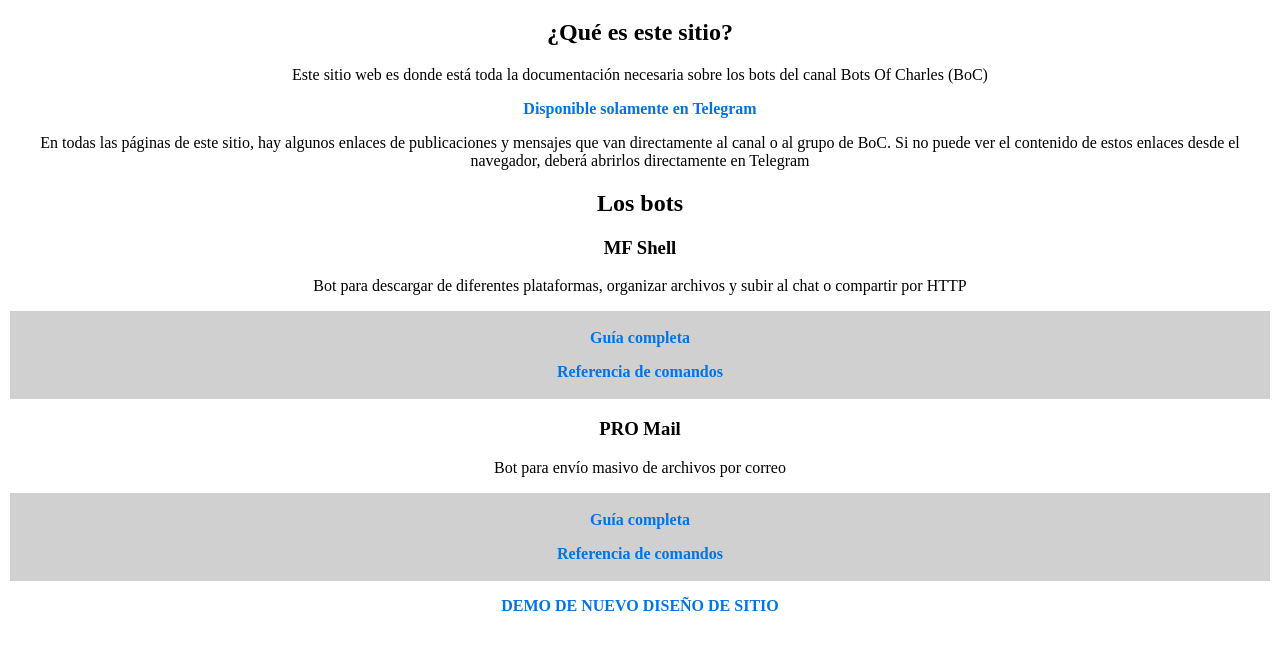
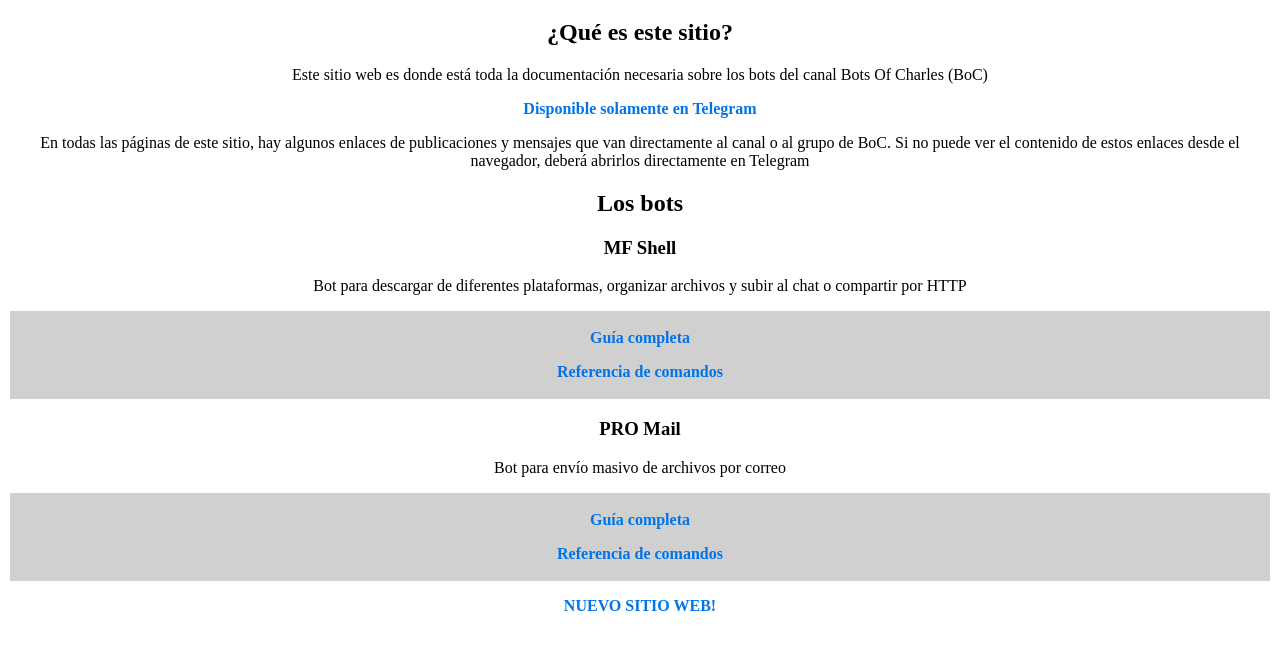
Before and after one commit to carlosagh96/boc_old, a plain HTML site: page index.html in a window 1280 px wide. Shown: the part 61-710 px from the top of the page. Drawn offline with Linux system fonts and the light colour scheme.

Commit message:
Update index.html

```diff
--- a/index.html
+++ b/index.html
@@ -26,6 +26,6 @@
 <p><a class="main" href="promail_h.html">Referencia de comandos</a>
 </div>
 </div>
-<p><a class="main" href="demo/index.html">DEMO DE NUEVO DISEÑO DE SITIO</a>
+<p><a class="main" href="https://carlosagh96.github.io/boc">NUEVO SITIO WEB!</a>
 </body>
 </html>
```
